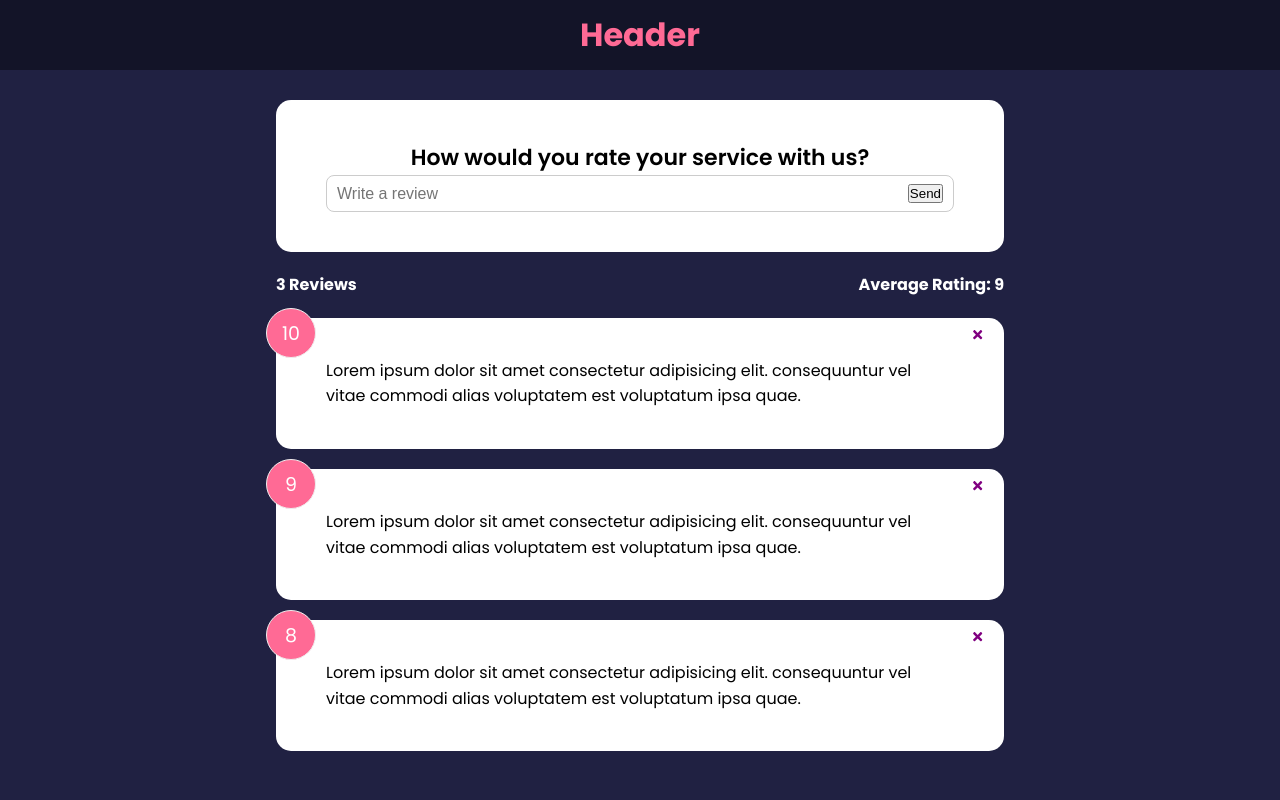
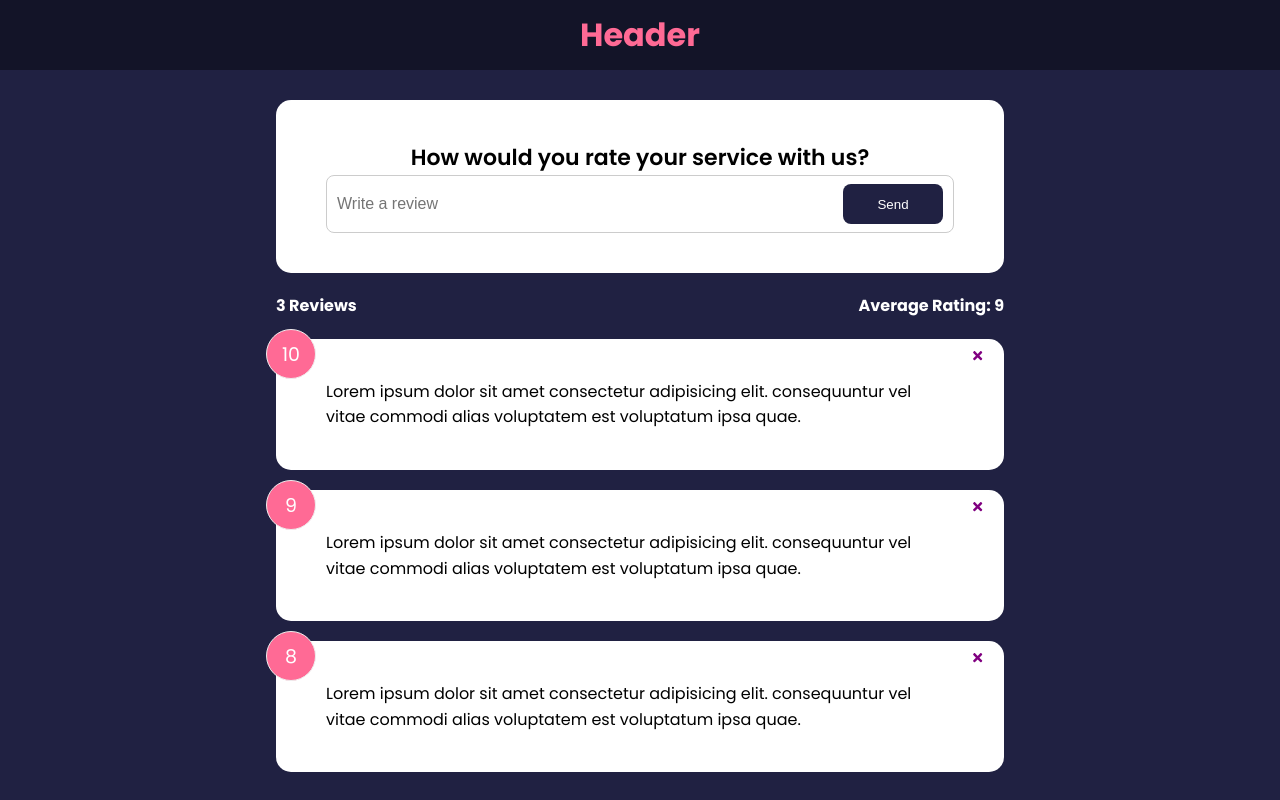
Before and after one commit to dpthegrey/miniature-tribble, a React (Create React App) app: page / in a window 1280 px wide. Built offline with nearby package versions, Linux system fonts and the light colour scheme.

Commit message:
Custom Button Component

```diff
--- a/src/components/FeedbackForm.jsx
+++ b/src/components/FeedbackForm.jsx
@@ -1,5 +1,6 @@
 import React, { useState } from "react";
 import Card from "./shared/Card";
+import Button from "./shared/Button";
 
 const FeedbackForm = () => {
   const [text, setText] = useState("");
@@ -20,7 +21,7 @@ const FeedbackForm = () => {
             placeholder="Write a review"
             value={text}
           />
-          <button type="submit">Send</button>
+          <Button type="submit">Send</Button>
         </div>
       </form>
     </Card>
--- /dev/null
+++ b/src/components/shared/Button.jsx
@@ -0,0 +1,25 @@
+import React from "react";
+import PropTypes from "prop-types";
+
+const Button = ({ children, version, type, isDisabled }) => {
+  return (
+    <button type={type} disabled={isDisabled} className={`btn btn-${version}`}>
+      {children}
+    </button>
+  );
+};
+
+Button.defaultProps = {
+  version: "primary",
+  type: "button",
+  isDisabled: false,
+};
+
+Button.propTypes = {
+  children: PropTypes.node.isRequired,
+  version: PropTypes.string,
+  type: PropTypes.string,
+  isDisabled: PropTypes.bool,
+};
+
+export default Button;
```
